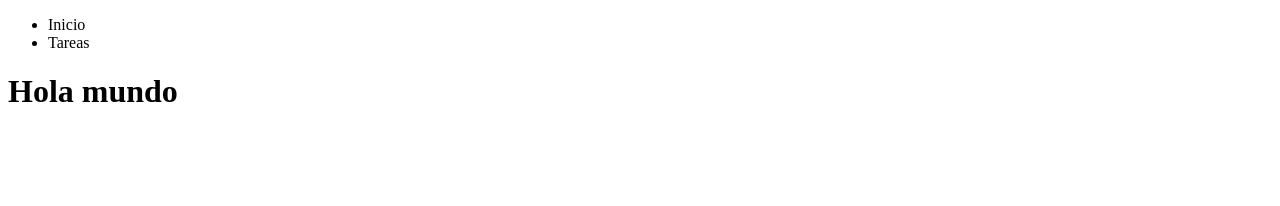
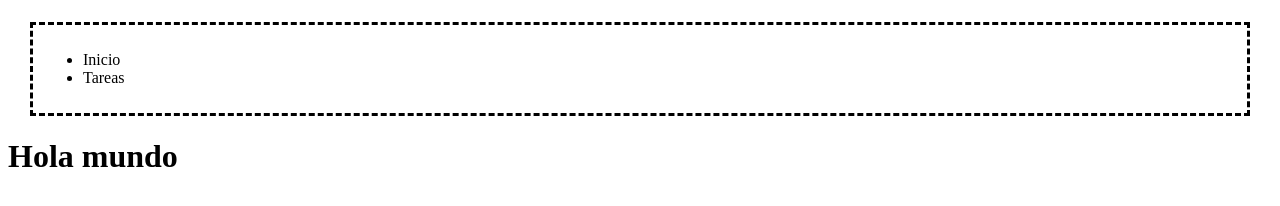
Before and after one commit to ChristianJaziel/PracticasWeb, a website: page index.html in a window 1280 px wide. Drawn offline with Linux system fonts and the light colour scheme.

Commit message:
primer subida

```diff
--- a/estilos/estilos.css
+++ b/estilos/estilos.css
@@ -0,0 +1,9 @@
+*{
+
+}
+nav{
+    display: block;
+    border-style: dashed;
+    padding: 10px;
+    margin: 22px;
+}
--- a/index.html
+++ b/index.html
@@ -4,15 +4,20 @@
     <meta charset="UTF-8">
     <meta http-equiv="X-UA-Compatible" content="IE=edge">
     <meta name="viewport" content="width=device-width, initial-scale=1.0">
+    <link rel="stylesheet" href="estilos/estilos.css">
+    <link rel="stylesheet" href="scripts/app.js">
     <title>Document</title>
 </head>
 <body>
+    <div class="container">
         <nav>
             <ul>
                 <li>Inicio</li>
                 <li>Tareas</li>
             </ul>
         </nav>
+    </div>
+
     <h1>Hola mundo</h1>
 
 </body>
--- /dev/null
+++ b/package.json
@@ -0,0 +1,5 @@
+{
+  "dependencies": {
+    "bootstrap": "^5.2.1"
+  }
+}
```
Also changed, not shown: 1 other file. Lines whose indentation alone changed are shown as unchanged.
